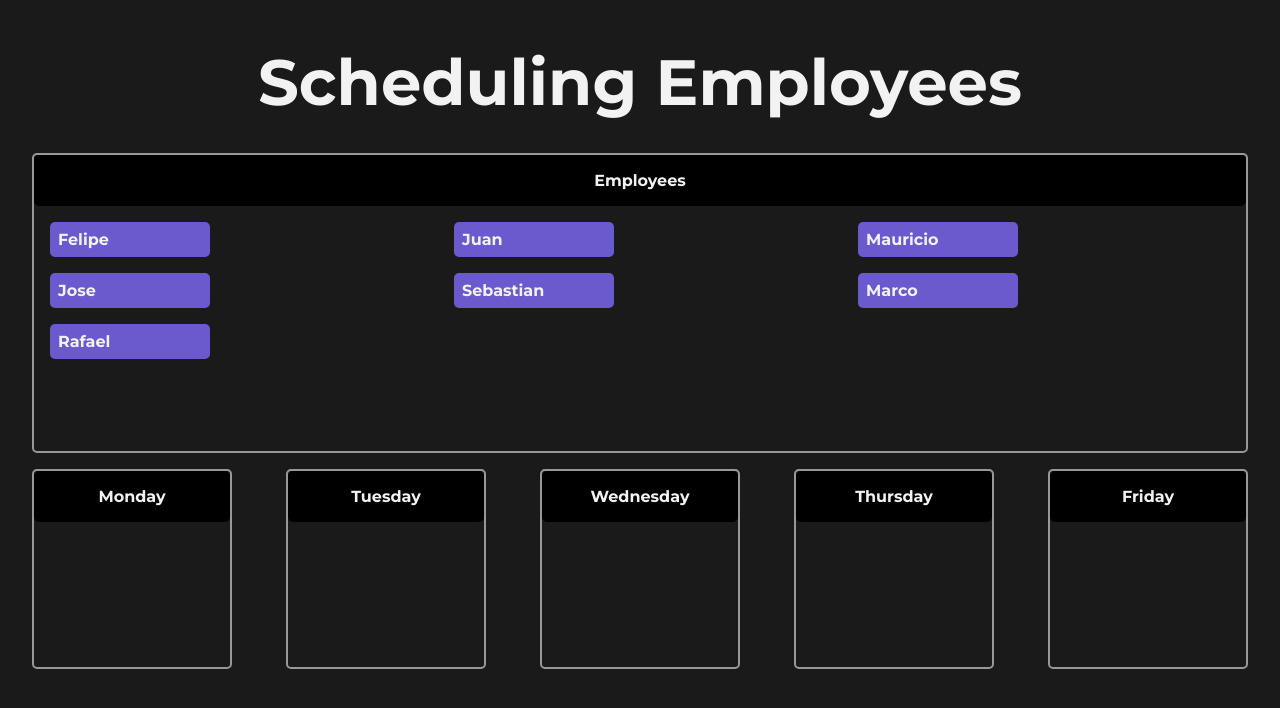
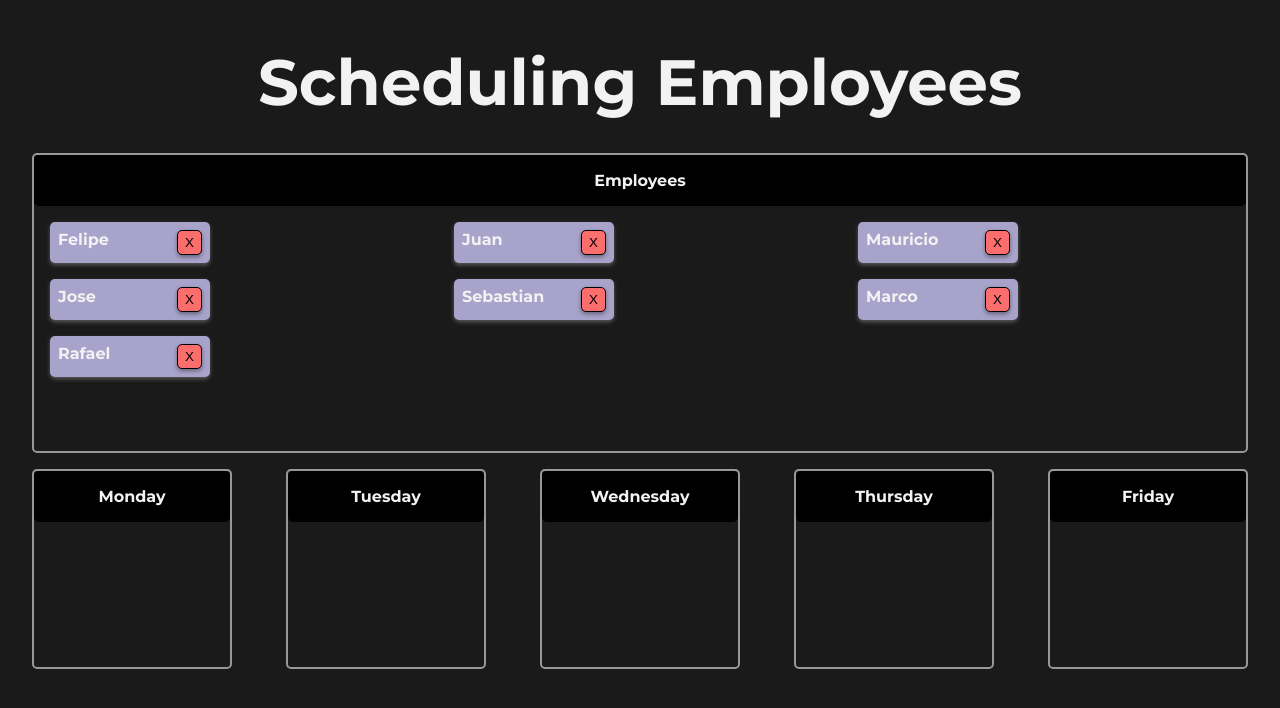
Before and after one commit to Pipeto84/employees, a React (Vite) app: page / in a window 1280 px wide. Shown: the top 708 px of the page. Built offline with nearby package versions, Linux system fonts and the light colour scheme.

Commit message:
button cancel

```diff
--- a/src/components/CardItem.tsx
+++ b/src/components/CardItem.tsx
@@ -14,6 +14,10 @@ export const CardItem = ({ data, handleDragging }: Props) => {
 
   const handleDragEnd = () => handleDragging(false);
 
+  const handleOnClick = ()=>{
+    data.date=""
+  }
+
   return (
     <div
       className="card-container"
@@ -22,6 +26,7 @@ export const CardItem = ({ data, handleDragging }: Props) => {
       onDragStart={handleDragStart}
     >
       <p>{data.name}</p>
+      <button className="cancel" onClick={handleOnClick}>X</button>
     </div>
   );
 };
--- a/src/index.css
+++ b/src/index.css
@@ -71,15 +71,26 @@ body {
   width: 100%;
 }
 .card-container {
+  display: flex;
+  justify-content: space-between;
   margin: 1rem 1rem 0 1rem;
-  background-color: slateblue;
+  background-color: rgb(168, 163, 202);
   border-radius: 5px;
   padding: .5rem;
   cursor: pointer;
   animation: fadeIn 0.3s ease-in-out;
   width: 10rem;
+  box-shadow: 0 2px 4px rgba(190, 190, 190, 0.4);
 }
 .card-container > p {
   font-weight: bold;
   font-size: 1rem;
 }
+.cancel {
+  height: 25px;
+  width: 25px;
+  background-color: rgb(252, 109, 109);
+  border-radius: 5px;
+  border: black solid 1px;
+  box-shadow: 0 2px 4px rgba(0, 0, 0, .4);
+}
```
